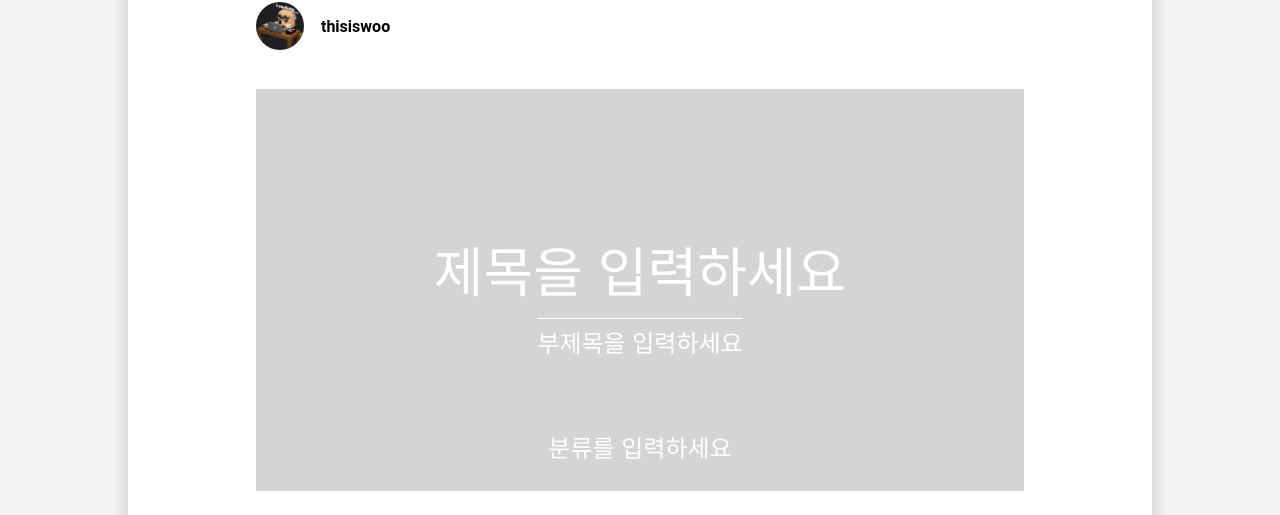
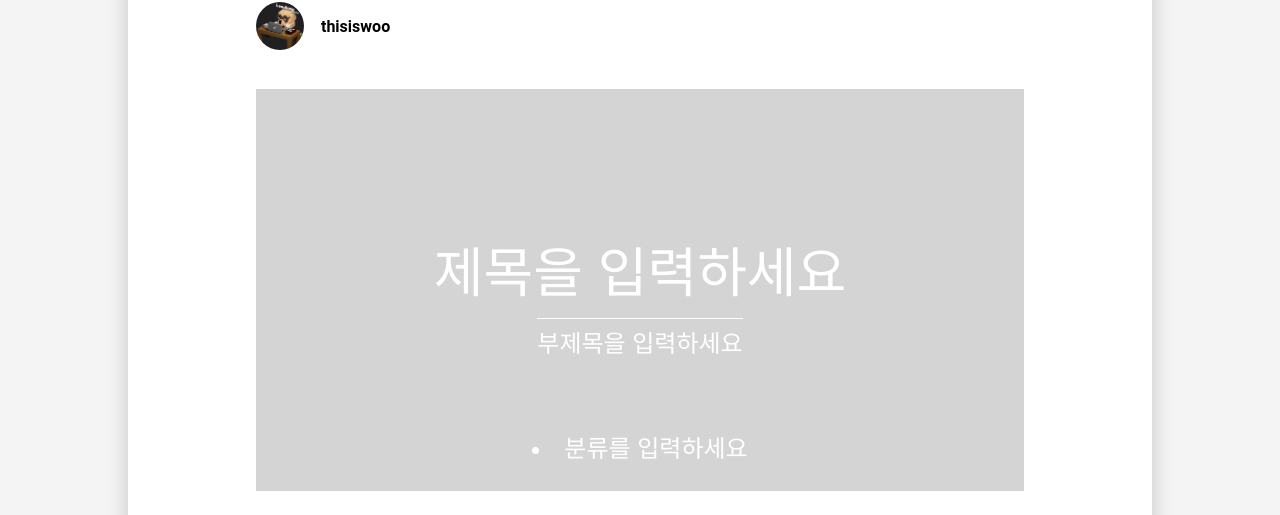
Before and after one commit to thisiswoo/vue-tutorial, a Vue app: page /thumbnail in a window 1280 px wide. Shown: the part 285-800 px from the top of the page. Built offline with nearby package versions, Linux system fonts and the light colour scheme.

Commit message:
edit components

```diff
--- a/src/components/thumbnail/layouts/InputFieldsDiv.vue
+++ b/src/components/thumbnail/layouts/InputFieldsDiv.vue
@@ -1,11 +1,14 @@
 <template>
   <div class="inputFields">
+    <!-- TitleValue: {{ titleValue }} -->
     <input
       class="input__field input__title"
       data-set="title"
       type="text"
       spellcheck="false"
       placeholder="제목을 입력하세요"
+      :value="titleValue"
+      @input="(event) => $emit('update:title', event.target.value)"
     />
     <input
       class="input__field input__subtitle"
@@ -26,10 +29,8 @@
 </template>
 
 <script>
-// import InputDiv from "../input/InputDiv.vue";
-
 export default {
-  // components: InputDiv,
+  components: {},
 };
 </script>
 
--- a/src/components/thumbnail/layouts/PreviewDiv.vue
+++ b/src/components/thumbnail/layouts/PreviewDiv.vue
@@ -1,15 +1,17 @@
 <template>
   <div id="capture" class="preview">
-    <ul class="components" id="comp__opt1">
+    <div class="components" id="comp__opt1">
       <li class="render title">제목을 입력하세요</li>
       <li class="render subtitle">부제목을 입력하세요</li>
       <li class="render category">분류를 입력하세요</li>
-    </ul>
+    </div>
   </div>
 </template>
 
 <script>
-export default {};
+export default {
+  components: {},
+};
 </script>
 
 <style>
--- a/src/views/ThumbnailView.vue
+++ b/src/views/ThumbnailView.vue
@@ -19,6 +19,8 @@
 </template>
 
 <script>
+// import html2canvas from "html2canvas";
+
 import HeaderDiv from "../components/thumbnail/layouts/HeaderDiv.vue";
 import PreviewDiv from "../components/thumbnail/layouts/PreviewDiv.vue";
 import InputFieldsDiv from "../components/thumbnail/layouts/InputFieldsDiv.vue";
```
Also changed, not shown: src/components/thumbnail/layouts/TextStyleDiv.vue (+0 -26 lines).
